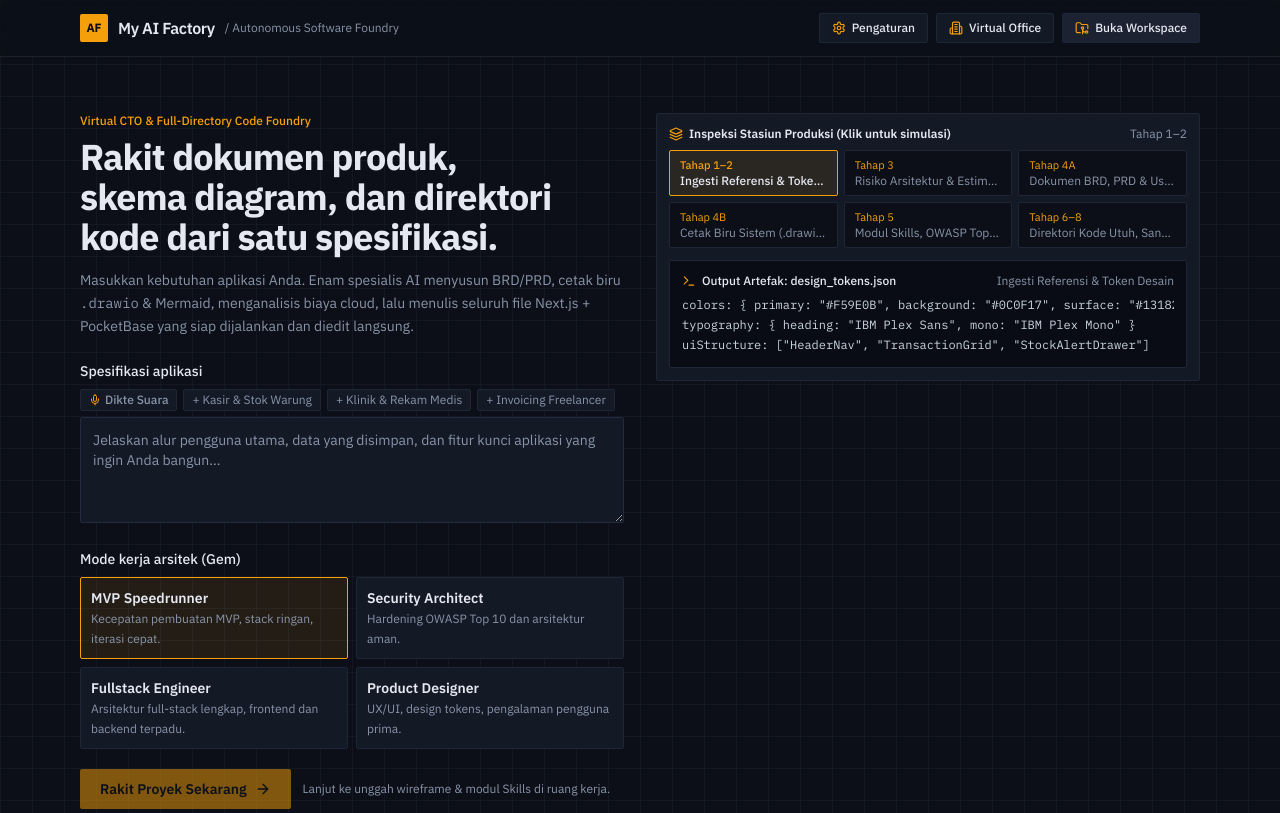
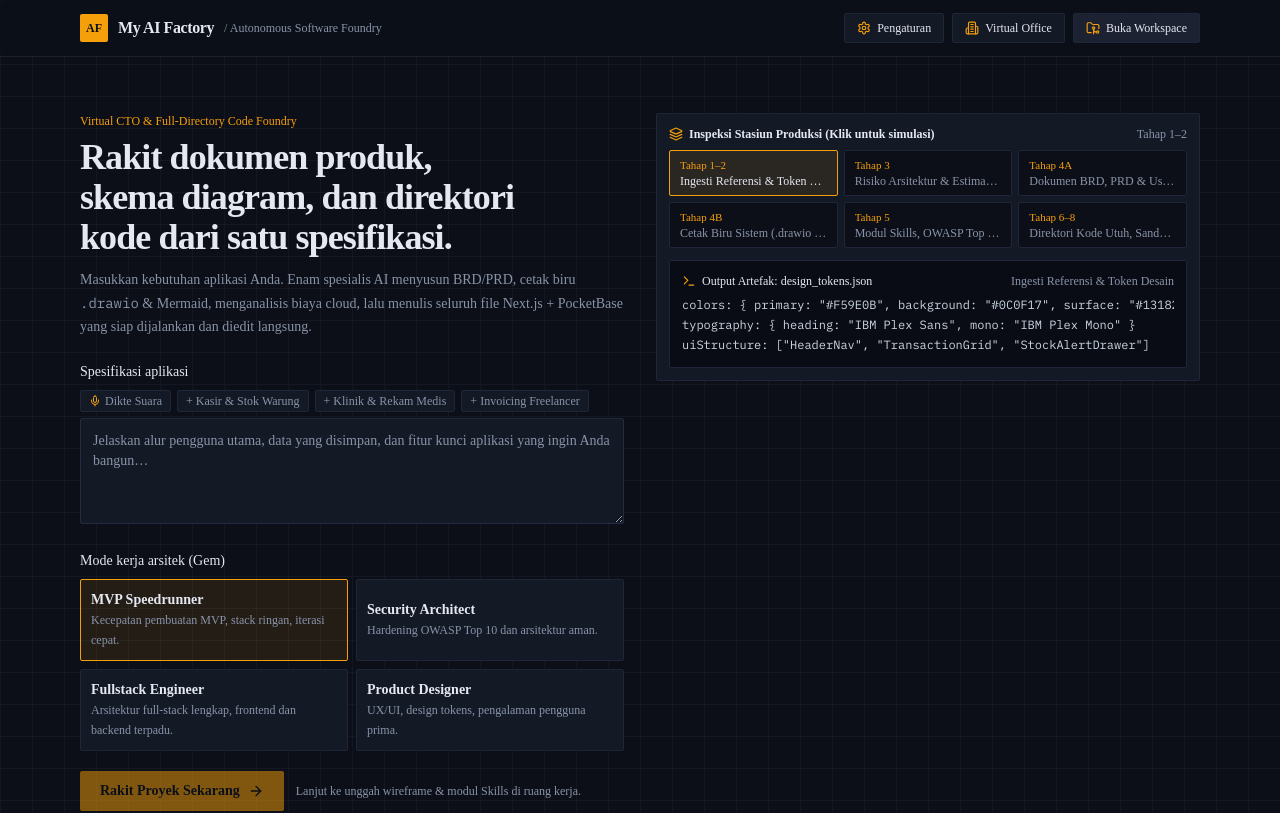
Before and after one commit to rizkyaryendigumilang/my-ai-factory, a Next.js app: page / in a window 1280 px wide. Shown: the top 813 px of the page. Built offline with nearby package versions, Linux system fonts and the light colour scheme.

Commit message:
style: replace default font with Google Noto Sans

```diff
--- a/app/globals.css
+++ b/app/globals.css
@@ -51,6 +51,7 @@
   }
   body {
     @apply bg-background text-foreground;
+    font-family: var(--font-noto-sans), 'Noto Sans', system-ui, sans-serif;
     font-feature-settings: "rlig" 1, "calt" 1;
     background-image:
       linear-gradient(to right, rgba(30, 38, 56, 0.35) 1px, transparent 1px),
--- a/app/layout.tsx
+++ b/app/layout.tsx
@@ -1,17 +1,19 @@
 import type { Metadata } from 'next';
-import { IBM_Plex_Sans, IBM_Plex_Mono } from 'next/font/google';
+import { Noto_Sans, IBM_Plex_Mono } from 'next/font/google';
 import './globals.css';
 
-const plexSans = IBM_Plex_Sans({
+const notoSans = Noto_Sans({
   subsets: ['latin'],
-  weight: ['400', '500', '600', '700'],
-  variable: '--font-geist',
+  weight: ['100', '200', '300', '400', '500', '600', '700', '800', '900'],
+  variable: '--font-noto-sans',
+  display: 'swap',
 });
 
 const plexMono = IBM_Plex_Mono({
   subsets: ['latin'],
   weight: ['400', '500', '600'],
   variable: '--font-geist-mono',
+  display: 'swap',
 });
 
 export const metadata: Metadata = {
@@ -26,7 +28,15 @@ export default function RootLayout({
   children: React.ReactNode;
 }) {
   return (
-    <html lang="id" className={`${plexSans.variable} ${plexMono.variable}`}>
+    <html lang="id" className={`${notoSans.variable} ${plexMono.variable}`}>
+      <head>
+        <link rel="preconnect" href="https://fonts.googleapis.com" />
+        <link rel="preconnect" href="https://fonts.gstatic.com" crossOrigin="anonymous" />
+        <link
+          href="https://fonts.googleapis.com/css2?family=Noto+Sans:ital,wght@0,100..900;1,100..900&display=swap"
+          rel="stylesheet"
+        />
+      </head>
       <body className="min-h-screen antialiased font-sans">{children}</body>
     </html>
   );
--- a/public/virtual-office/index.html
+++ b/public/virtual-office/index.html
@@ -27,6 +27,9 @@
     <link rel="stylesheet" href="ui-modern.css?v=20260814-agent-preview-r2">
     <link rel="stylesheet" href="ui-themes.css?v=20260805-workspace-chat-1">
     <link rel="stylesheet" href="office-layouts.css?v=20260722-2">
+    <link rel="preconnect" href="https://fonts.googleapis.com">
+    <link rel="preconnect" href="https://fonts.gstatic.com" crossorigin>
+    <link href="https://fonts.googleapis.com/css2?family=Noto+Sans:ital,wght@0,100..900;1,100..900&display=swap" rel="stylesheet">
     <link href="https://fonts.googleapis.com/css2?family=Press+Start+2P&display=swap" rel="stylesheet">
 </head>
 <body>
--- a/tailwind.config.js
+++ b/tailwind.config.js
@@ -8,7 +8,7 @@ module.exports = {
   theme: {
     extend: {
       fontFamily: {
-        sans: ['var(--font-geist)', 'system-ui', 'sans-serif'],
+        sans: ['var(--font-noto-sans)', '"Noto Sans"', 'var(--font-geist)', 'system-ui', 'sans-serif'],
         mono: ['var(--font-geist-mono)', 'ui-monospace', 'monospace'],
       },
       colors: {
```
